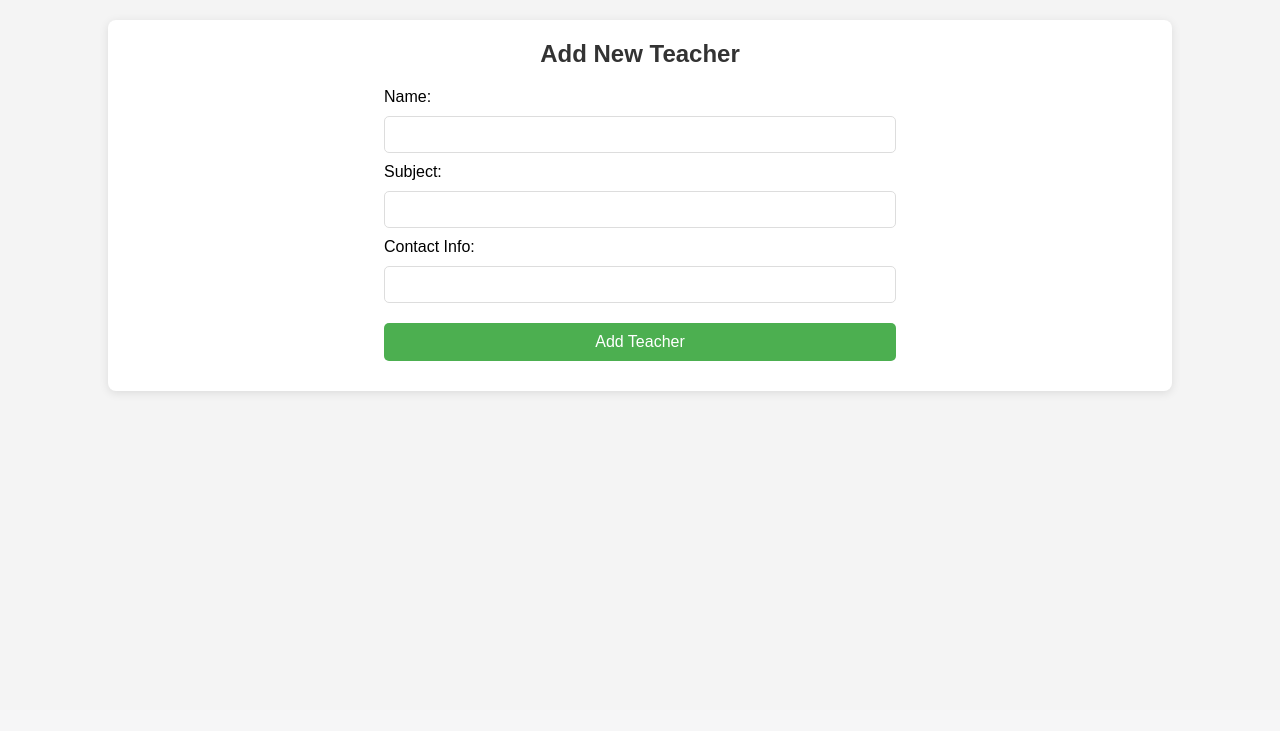
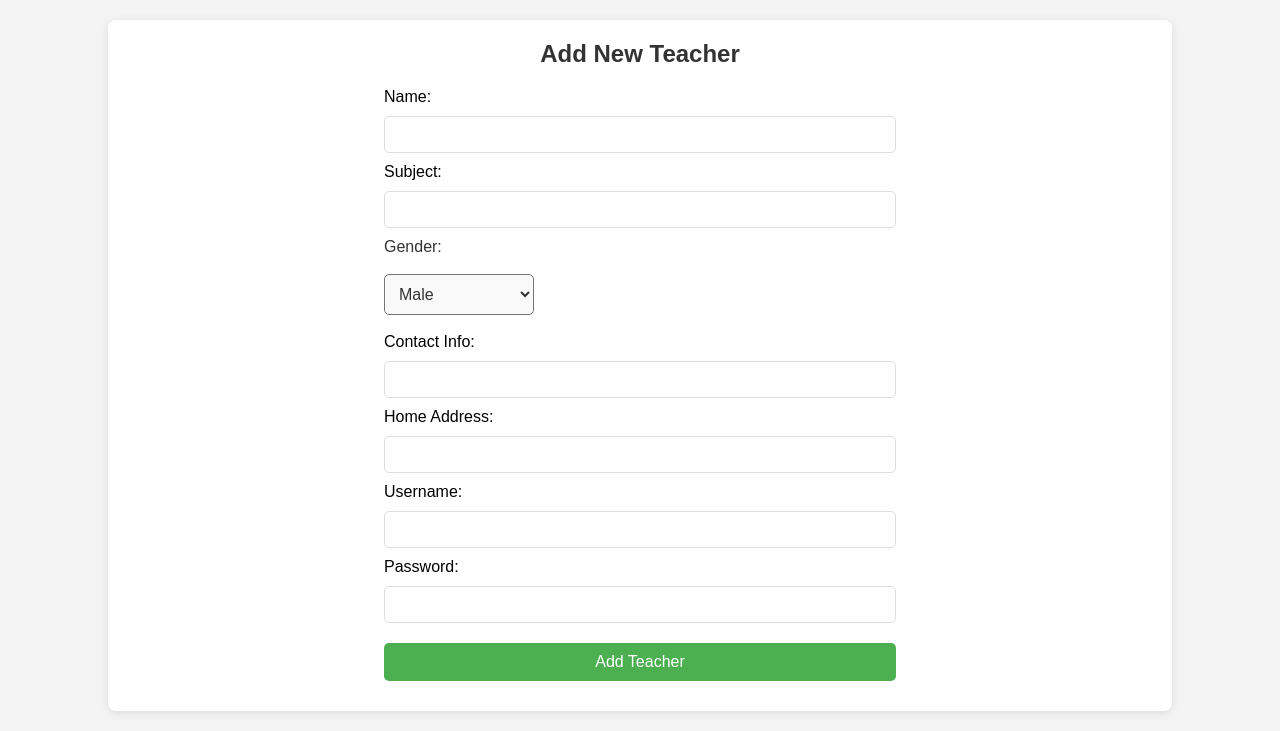
Before and after one commit to AngeloApolinario/Record-Management-System, a PHP site: page /add_teacher.php in a window 1280 px wide. Shown: the part 90-821 px from the top of the page. Before the commit the page ends 484 px from the top, so only its background shows below. Run offline with PHP 8.4, Linux system fonts and the light colour scheme.

Commit message:
Added alot of features

```diff
--- a/add_teacher.php
+++ b/add_teacher.php
@@ -1,13 +1,17 @@
 <?php
 include 'database_conn.php';
- include("C:/xampp/htdocs/Record-Management-System-second_revision/navbar.php");
+include("C:/xampp/htdocs/Record-Management-System-second_revision/navbar.php");
 
 if (isset($_POST['submit'])) {
     $name = $_POST['name'];
     $subject = $_POST['subject'];
+    $gender = $_POST['contact_info'];
     $contact_info = $_POST['contact_info'];
+    $home_address = $_POST['home_address'];
+    $username = $_POST['username'];
+    $password = $_POST['password'];
 
-    $query = "INSERT INTO teachers (name, subject, contact_info) VALUES ('$name', '$subject', '$contact_info')";
+    $query = "INSERT INTO teachers (name, subject, contact_info) VALUES ('$name', '$subject',$gender, '$contact_info', '$home_address', '$username', '$password')";
 
     if (mysqli_query($conn, $query)) {
         header("Location: view_teachers.php");
@@ -26,6 +30,31 @@ if (isset($_POST['submit'])) {
     <link rel="stylesheet" href="sidebar-navbar.css">
     <link rel="stylesheet" type="text/css" href="/Record-Management-System-second_revision/sidebar-navbar.css">
 </head>
+<style>
+    label {
+        font-family: Arial, sans-serif;
+        font-size: 16px;
+        color: #333;
+    }
+
+    select {
+        padding: 10px;
+        font-size: 16px;
+        border-radius: 5px;
+        background-color: #f9f9f9;
+        color: #333;
+        width: 150px;
+        cursor: pointer;
+        outline: none;
+    }
+
+    select:focus {
+        border-color: #66afe9;
+        background-color: #fff;
+    }
+
+
+</style>
 
 <body>
 
@@ -52,7 +81,15 @@ if (isset($_POST['submit'])) {
         <form method="POST" action="">
             Name: <input type="text" name="name" required><br>
             Subject: <input type="text" name="subject" required><br>
+            <label for="select_gender">Gender:</label> <br> <br>
+            <select name="gender" id="select_gender">
+                <option value="Male">Male</option>
+                <option value="Female">Female</option>
+            </select> <br><br>
             Contact Info: <input type="text" name="contact_info" required><br>
+            Home Address: <input type="text" name="home_address" required><br>
+            Username: <input type="text" name="username" required><br>
+            Password: <input type="text" name="password" required><br>
             <button type="submit" name="submit">Add Teacher</button>
         </form>
     </div>
```
